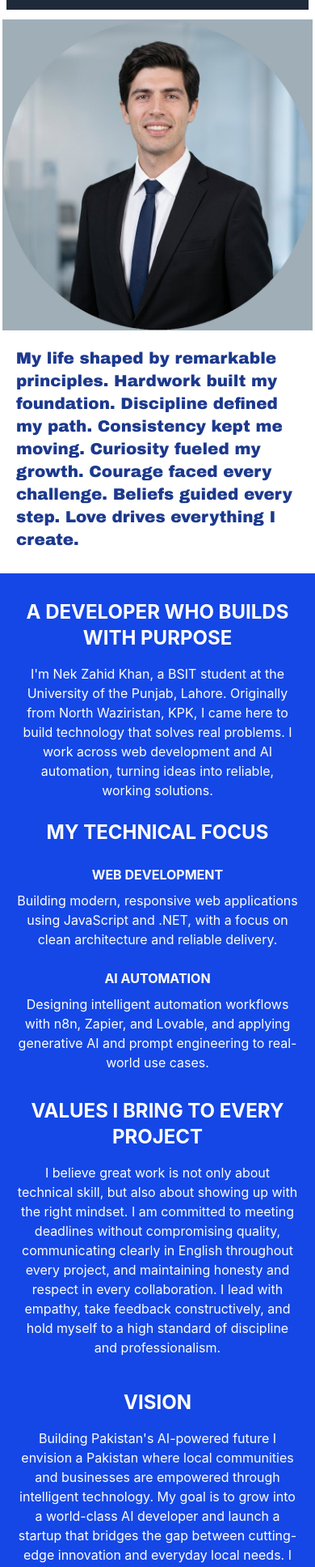
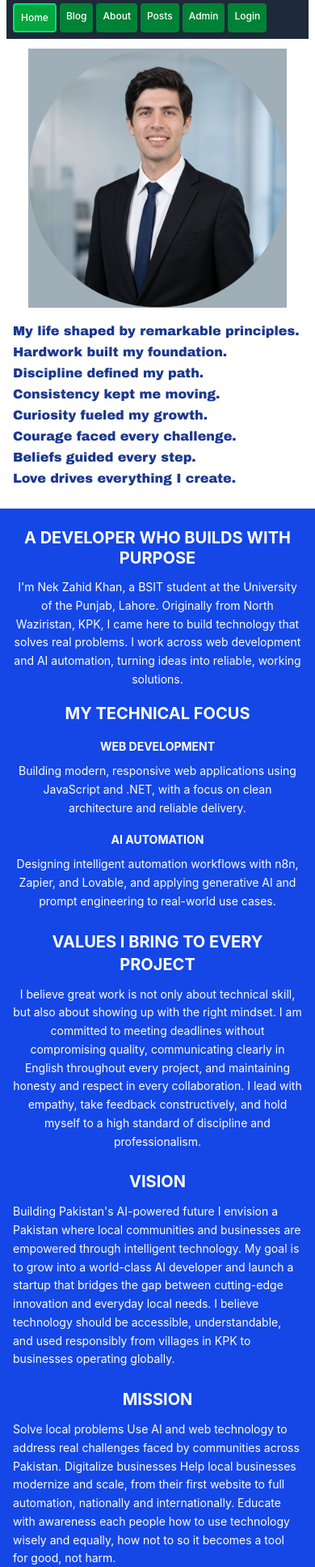
Before and after one commit to nekzahid123-afg/portfolio-website, a React (Vite) app: page / in a window 390 px wide. Shown: the part 60-1995 px from the top of the page at 81% size. Built offline with nearby package versions, Linux system fonts and the light colour scheme; no server answers.

Commit message:
Mobile optimization issues fixed

```diff
--- a/src/components/Navbar.jsx
+++ b/src/components/Navbar.jsx
@@ -1,29 +1,29 @@
 import { NavLink } from "react-router-dom";
 import { Search } from "lucide-react"; // Imported the clean icon component
-import  {Link} from  "react-router-dom"
-import logo from "../assets/logo.png"
+import { Link } from "react-router-dom";
+import logo from "../assets/logo.png";
 import { useAuth } from "../context/AuthContextValue";
 
 export default function Navbar() {
   const { currentUser, logout } = useAuth();
   const navLinkClass = ({ isActive }) =>
-    `min-h-9 whitespace-nowrap rounded px-2 py-2 text-center text-xs leading-tight text-white sm:min-h-11 sm:px-4 sm:text-base lg:px-5 ${
-      isActive ? "bg-green-600" : "bg-green-700"
+    `min-h-9 whitespace-nowrap rounded px-2 py-2 text-center text-xs leading-tight text-white sm:min-h-11 sm:px-4 sm:text-base lg:px-5 font-medium hover:bg-green-500 transition ${
+      isActive ? "bg-green-600 border-2 border-green-400" : "bg-green-700"
     }`;
 
   return (
-    <nav className="m-2 flex min-h-16 flex-row items-center justify-between gap-2 bg-gray-800 p-2 text-white sm:p-3">
-      {/* Left side links and Search Bar */}
-      <div className="flex w-[34%] min-w-0 shrink-0 items-center gap-2 sm:w-auto sm:flex-1">
-         <Link
-           to="/"
-           className="shrink-0"
-         >
-           <img  src={logo} className="h-8 w-auto object-contain px-1 py-1 sm:h-10"/>
+    <nav className="m-2 flex min-h-16 flex-col sm:flex-row items-center justify-between gap-2 bg-gray-800 p-2 text-white sm:p-3">
+      {/* Top row: Logo and Search */}
+      <div className="flex w-full sm:w-auto items-center gap-2">
+        <Link to="/" className="shrink-0">
+          <img
+            src={logo}
+            className="h-8 w-auto object-contain px-1 py-1 sm:h-10"
+          />
         </Link>
 
         {/* Search Bar Container */}
-         <div className="flex min-w-0 flex-1 items-center overflow-hidden rounded border-2 border-transparent focus-within:border-[#F3A847] sm:flex-none">
+        <div className="flex flex-1 sm:flex-none items-center overflow-hidden rounded border-2 border-transparent focus-within:border-[#F3A847]">
           {/* Clean, human-readable search icon component */}
           <div className="flex h-9 w-9 shrink-0 items-center justify-center bg-[#F3A847] text-gray-900 sm:h-10 sm:w-11">
             <Search className="w-4 h-4" />
@@ -38,52 +38,33 @@ export default function Navbar() {
         </div>
       </div>
 
-      {/* Right side links */}
-      <div className="flex min-w-0 flex-1 flex-nowrap items-center justify-end gap-1 overflow-hidden sm:gap-2">
-         <NavLink
-           to="/"
-           className={navLinkClass}
-         >
+      {/* Bottom row or right row: Navigation links */}
+      <div className="flex w-full sm:w-auto min-w-0 flex-1 flex-wrap items-center justify-start sm:justify-end gap-1 overflow-x-auto sm:gap-2">
+        <NavLink to="/" className={navLinkClass}>
           Home
         </NavLink>
 
-
-         <NavLink
-           to="/writeblog"
-           className={navLinkClass}
-         >
-         WriteBlog
+        <NavLink to="/writeblog" className={navLinkClass}>
+          Blog
         </NavLink>
-         <NavLink
-           to="/about"
-           className={navLinkClass}
-         >
+        <NavLink to="/about" className={navLinkClass}>
           About
         </NavLink>
-         <NavLink
-           to="/blogs"
-           className={navLinkClass}
-         >
-          Blogs
+        <NavLink to="/blogs" className={navLinkClass}>
+          Posts
         </NavLink>
-         <NavLink
-           to="/adminapprove"
-           className={navLinkClass}
-         >
-           AdminApprove
+        <NavLink to="/adminapprove" className={navLinkClass}>
+          Admin
         </NavLink>
         {currentUser ? (
           <button
             onClick={logout}
-              className="min-h-9 whitespace-nowrap rounded bg-green-700 px-2 py-2 text-center text-xs leading-tight text-white sm:min-h-11 sm:px-4 sm:text-base lg:px-5"
+            className="min-h-9 whitespace-nowrap rounded px-2 py-2 text-center text-xs leading-tight text-white sm:min-h-11 sm:px-4 sm:text-base lg:px-5 font-medium bg-green-700 hover:bg-green-500 active:bg-green-800 transition border-2 border-transparent hover:border-green-400"
           >
             Logout
           </button>
         ) : (
-            <NavLink
-              to="/auth"
-              className={navLinkClass}
-            >
+          <NavLink to="/auth" className={navLinkClass}>
             Login
           </NavLink>
         )}
--- a/src/pages/Blogs.jsx
+++ b/src/pages/Blogs.jsx
@@ -10,11 +10,16 @@ export default function Blogs() {
   useEffect(() => {
     const fetchPosts = async () => {
       try {
-        const q = query(collection(db, "posts"), where("status", "==", "approved"));
+        const q = query(
+          collection(db, "posts"),
+          where("status", "==", "approved"),
+        );
         const snapshot = await getDocs(q);
         const approvedPosts = snapshot.docs
           .map((doc) => ({ id: doc.id, ...doc.data() }))
-          .sort((a, b) => (b.createdAt?.seconds ?? 0) - (a.createdAt?.seconds ?? 0));
+          .sort(
+            (a, b) => (b.createdAt?.seconds ?? 0) - (a.createdAt?.seconds ?? 0),
+          );
 
         setPosts(approvedPosts);
       } catch (err) {
@@ -30,16 +35,24 @@ export default function Blogs() {
   if (error) return <p className="text-center mt-10 text-red-600">{error}</p>;
 
   return (
-    <div className="max-w-3xl mx-auto mt-10 px-4">
-      <h1 className="text-4xl font-bold text-center mb-8">Blogs</h1>
+    <div className="max-w-3xl mx-auto mt-8 sm:mt-10 px-4">
+      <h1 className="text-2xl sm:text-4xl font-bold text-center mb-6 sm:mb-8">
+        Blogs
+      </h1>
 
-      {posts.length === 0 && <p className="text-center">No blogs yet.</p>}
+      {posts.length === 0 && (
+        <p className="text-center text-gray-600">No blogs yet.</p>
+      )}
 
       {posts.map((post) => (
         <div key={post.id} className="border-b pb-6 mb-6">
-          <h2 className="text-2xl font-bold">{post.title}</h2>
-          <p className="text-sm text-gray-500 mb-2">By {post.authorName}</p>
-          <p className="whitespace-pre-line">{post.body}</p>
+          <h2 className="text-lg sm:text-2xl font-bold">{post.title}</h2>
+          <p className="text-xs sm:text-sm text-gray-500 mb-2">
+            By {post.authorName}
+          </p>
+          <p className="text-base whitespace-pre-line leading-relaxed">
+            {post.body}
+          </p>
         </div>
       ))}
     </div>
--- a/src/pages/Home.jsx
+++ b/src/pages/Home.jsx
@@ -1,111 +1,118 @@
-import portfoliopic from "../assets/portfoliopic.jpg"
+import portfoliopic from "../assets/portfoliopic.jpg";
 
 export default function Home() {
   return (
-
     <div className="w-full overflow-hidden">
       {/*HERO  SECTION*/}
       <div className="flex flex-col-reverse bg-white md:flex-row md:justify-between">
-      <div className="w-full p-5 text-xl sm:p-8 sm:text-2xl md:w-1/2 md:p-16 md:text-3xl">
-        <p className="text-blue-900" style={{ fontFamily: '"Arial Black", Arial, sans-serif' }}>
+        <div className="w-full p-4 text-base sm:p-6 sm:text-lg md:w-1/2 md:p-12 md:text-2xl lg:p-16 lg:text-3xl">
+          <p
+            className="text-blue-900 leading-relaxed"
+            style={{ fontFamily: '"Arial Black", Arial, sans-serif' }}
+          >
             My life shaped by remarkable principles.
+            <br />
             Hardwork built my foundation.
+            <br />
             Discipline defined my path.
+            <br />
             Consistency kept me moving.
+            <br />
             Curiosity fueled my growth.
+            <br />
             Courage faced every challenge.
+            <br />
             Beliefs guided every step.
+            <br />
             Love drives everything I create.
-
           </p>
         </div>
         <div className="relative flex w-full justify-center md:w-1/2 md:items-start md:justify-end">
-           <img src={portfoliopic } alt="Nek Zahid Khan portfolio portrait" className="h-auto w-full max-w-sm object-cover md:w-3/4 md:max-w-none" />
+          <img
+            src={portfoliopic}
+            alt="Nek Zahid Khan portfolio portrait"
+            className="h-auto w-full max-w-xs sm:max-w-sm md:w-3/4 md:max-w-none object-cover"
+          />
         </div>
       </div>
       {/*BODY*/}
-    <div className="mt-2 bg-blue-700 px-5 py-8 text-white sm:px-8 md:px-16" >
+      <div className="mt-2 bg-blue-700 px-4 sm:px-6 py-6 sm:py-8 md:px-12 md:py-10 text-white">
         <div className="mx-auto max-w-4xl text-center">
-        <h1 className="text-center text-2xl font-bold sm:text-3xl">
-          A DEVELOPER WHO BUILDS WITH PURPOSE</h1>
-         <p className='pt-4 text-center text-base sm:text-lg'>
-           I'm Nek Zahid Khan, a BSIT student
-           at the University of the Punjab, Lahore.
-           Originally from North Waziristan, KPK,
-           I came here to build technology that
-          solves real problems. I work across
-          web development and AI automation,
-          turning ideas into reliable, working solutions.
+          <h1 className="text-xl sm:text-2xl md:text-3xl font-bold leading-tight">
+            A DEVELOPER WHO BUILDS WITH PURPOSE
+          </h1>
+          <p className="pt-3 sm:pt-4 text-sm sm:text-base md:text-lg leading-relaxed">
+            I'm Nek Zahid Khan, a BSIT student at the University of the Punjab,
+            Lahore. Originally from North Waziristan, KPK, I came here to build
+            technology that solves real problems. I work across web development
+            and AI automation, turning ideas into reliable, working solutions.
           </p>
         </div>
         <div>
-          <h1 className="m-6 text-center text-2xl font-bold sm:text-3xl">
+          <h1 className="m-4 sm:m-6 text-center text-xl sm:text-2xl md:text-3xl font-bold">
             MY TECHNICAL FOCUS
           </h1>
-         <div className="mx-auto grid max-w-5xl gap-6 text-center md:grid-cols-2">
-           <section className='text-base sm:text-lg'>
+          <div className="mx-auto grid max-w-5xl gap-4 sm:gap-6 text-center md:grid-cols-2">
+            <section className="text-sm sm:text-base md:text-lg leading-relaxed">
               <h2 className="font-bold">WEB DEVELOPMENT</h2>
               <p className="mt-2">
-               Building modern, responsive web applications
-               using JavaScript and .NET, with a focus on clean
-               architecture and reliable delivery.
+                Building modern, responsive web applications using JavaScript
+                and .NET, with a focus on clean architecture and reliable
+                delivery.
               </p>
             </section>
-           <section className='text-base sm:text-lg'>
+            <section className="text-sm sm:text-base md:text-lg leading-relaxed">
               <h2 className="font-bold">AI AUTOMATION</h2>
               <p className="mt-2">
-               Designing intelligent automation workflows with n8n,
-               Zapier, and Lovable, and applying generative AI and
-               prompt engineering to real-world use cases.
+                Designing intelligent automation workflows with n8n, Zapier, and
+                Lovable, and applying generative AI and prompt engineering to
+                real-world use cases.
               </p>
             </section>
           </div>
         </div>
-       <div className="mx-auto mt-8 max-w-4xl text-center">
-        <h1 className="text-center text-2xl font-bold sm:text-3xl">
+        <div className="mx-auto mt-6 sm:mt-8 max-w-4xl text-center">
+          <h1 className="text-center text-xl sm:text-2xl md:text-3xl font-bold">
             VALUES I BRING TO EVERY PROJECT
           </h1>
-         <p className='pt-4 text-center text-base sm:text-lg'>
-        I believe great work is not only about technical skill,
-        but also about showing up with the right mindset.
-        I am committed to meeting deadlines without compromising quality,
-        communicating clearly in English throughout every project,
-        and maintaining honesty and respect in every collaboration.
-          I lead with empathy, take feedback constructively,
-          and hold myself to a high standard of discipline and professionalism.
+          <p className="pt-3 sm:pt-4 text-sm sm:text-base md:text-lg leading-relaxed">
+            I believe great work is not only about technical skill, but also
+            about showing up with the right mindset. I am committed to meeting
+            deadlines without compromising quality, communicating clearly in
+            English throughout every project, and maintaining honesty and
+            respect in every collaboration. I lead with empathy, take feedback
+            constructively, and hold myself to a high standard of discipline and
+            professionalism.
           </p>
         </div>
         <div className="mx-auto max-w-4xl text-white">
-          <h1 className="pt-10 text-center text-2xl font-bold text-white sm:text-3xl">VISION</h1>
-          <p className='pt-4 text-center text-base sm:text-lg'>
-            Building Pakistan's AI-powered future
-           I envision a Pakistan where local communities
-           and businesses are empowered through intelligent
-           technology. My goal is to grow into a world-class
-           AI developer and launch a startup that bridges the
-           gap between cutting-edge innovation and everyday
-          local needs. I believe technology should be accessible,
-          understandable, and used responsibly from villages in
+          <h1 className="pt-6 sm:pt-8 text-center text-xl sm:text-2xl md:text-3xl font-bold">
+            VISION
+          </h1>
+          <p className="pt-3 sm:pt-4 text-sm sm:text-base md:text-lg leading-relaxed">
+            Building Pakistan's AI-powered future I envision a Pakistan where
+            local communities and businesses are empowered through intelligent
+            technology. My goal is to grow into a world-class AI developer and
+            launch a startup that bridges the gap between cutting-edge
+            innovation and everyday local needs. I believe technology should be
+            accessible, understandable, and used responsibly from villages in
             KPK to businesses operating globally.
           </p>
         </div>
         <div className="mx-auto max-w-4xl text-white">
-          <h1 className="pt-10 text-center text-2xl font-bold text-white sm:text-3xl">MISSION</h1>
-          <p className='pt-4 text-center text-base sm:text-lg'>
-           Solve local problems Use AI and web
-           technology to address real challenges
-           faced by communities across Pakistan.
-           Digitalize businesses Help local businesses
-           modernize and scale, from their first
-           website to full automation, nationally
-           and internationally.
-          Educate with awareness each people how
-          to use technology wisely and equally,
-          how not to so it becomes a tool for good,
-          not harm.
+          <h1 className="pt-6 sm:pt-8 text-center text-xl sm:text-2xl md:text-3xl font-bold">
+            MISSION
+          </h1>
+          <p className="pt-3 sm:pt-4 text-sm sm:text-base md:text-lg leading-relaxed">
+            Solve local problems Use AI and web technology to address real
+            challenges faced by communities across Pakistan. Digitalize
+            businesses Help local businesses modernize and scale, from their
+            first website to full automation, nationally and internationally.
+            Educate with awareness each people how to use technology wisely and
+            equally, how not to so it becomes a tool for good, not harm.
           </p>
         </div>
       </div>
     </div>
-  )
+  );
 }
```
Also changed, not shown: src/components/Carousel.jsx (+11 -9 lines), src/pages/About.jsx (+152 -89 lines), src/pages/AdminApprove.jsx (+24 -9 lines), src/pages/Auth.jsx (+8 -8 lines), src/pages/WriteBlog.jsx (+10 -10 lines). Lines whose indentation alone changed are shown as unchanged.
